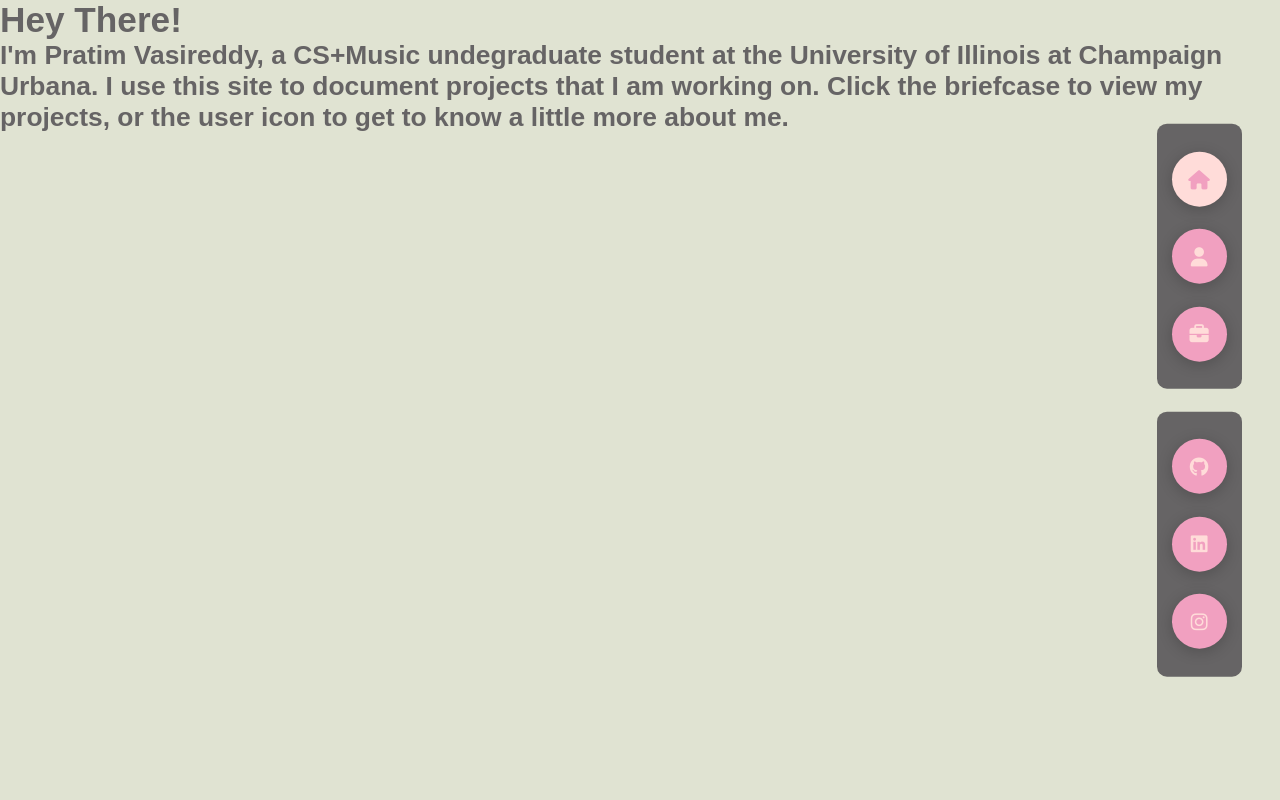
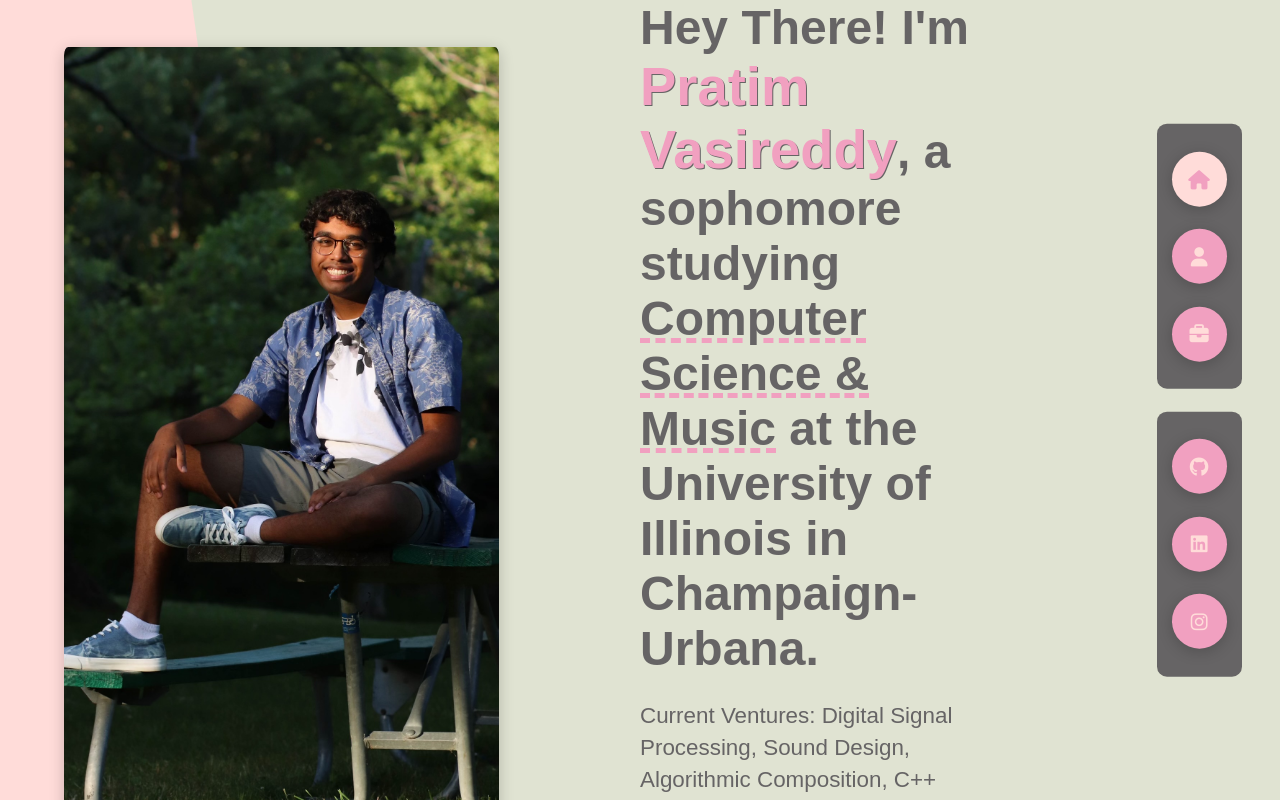
Before and after one commit to pratim-vv/vasireddy-personal-website, a plain HTML site: page index.html in a window 1280 px wide. Drawn offline with Linux system fonts and the light colour scheme; a web font is replaced by a local one.

Commit message:
basic home page

```diff
--- a/index.html
+++ b/index.html
@@ -14,8 +14,24 @@
     <body class="main-content">
 
         <header>
-            <h1>Hey There!</h1>
-            <h2>I'm Pratim Vasireddy, a CS+Music undegraduate student at the University of Illinois at Champaign Urbana. I use this site to document projects that I am working on. Click the briefcase to view my projects, or the user icon to get to know a little more about me.</h2>
+            <div class ="header-content">
+                <div class="left-side">
+                    <div class="h-shape"></div>
+                    <div class="image">
+                        <img src="images/forest.jpeg" alt="A photo of Pratim Vasireddy">
+                    </div>
+                </div>
+                <div class="right-side">
+                    <h1 class="intro">
+                        Hey There! I'm <span class="name">Pratim Vasireddy</span>,
+                        a sophomore studying <span class="major">Computer Science & Music</span> at the University
+                        of Illinois in Champaign-Urbana.
+                    </h1>
+                    <p>
+                        Current Ventures: Digital Signal Processing, Sound Design, Algorithmic Composition, C++
+                    </p>
+                </div>
+            </div>
         </header>
 
         <main>
--- a/style.css
+++ b/style.css
@@ -20,7 +20,7 @@
 body {
     background-color: var(--color-light);
     font-family: "Homenaje", sans-serif;
-    font-size: 1.1rem;
+    font-size: 1.4rem;
     color: var(--color-dark);
     transition: var(--transition);
 }
@@ -78,11 +78,11 @@ section {
 }
 
 h1 {
-    animation: fadeIn 5s;
+    animation: fadeIn 3.2s;
 }
 
-h2 {
-    animation: bounce 2s;
+p {
+    animation: fadeIn 3.4s;
 }
 
 @keyframes fadeIn {
@@ -93,7 +93,6 @@ h2 {
         opacity: 1;
     }
 }
-
 
 .active-btn {
     background-color: var(--color-light-decore) !important;
@@ -131,3 +130,66 @@ h2 {
 .active-btn:hover {
     background-color: var(--color-pale-white) !important;
 }
+
+.header-content {
+    display: grid;
+    grid-template-columns: repeat(2, 1fr);
+    min-height: 100vh;
+  }
+  .header-content .left-side {
+    display: flex;
+    align-items: center;
+    position: relative;
+  }
+  .header-content .left-side .h-shape {
+    transition: all 0.4s ease-in-out;
+    width: 65%;
+    height: 100%;
+    background-color: var(--color-light-decore);
+    position: absolute;
+    left: 0;
+    top: 0;
+    z-index: -1;
+    clip-path: polygon(0 0, 46% 0, 79% 100%, 0% 100%);
+  }
+
+  .header-content .left-side .image {
+    height: 90%;
+    width: 68%;
+    margin-left: 4rem;
+    transition: all 0.4s ease-in-out;
+  }
+  .header-content .left-side .image img {
+    width: 100%;
+    height: 100%;
+    object-fit: cover;
+    border-radius: 1%;
+    transition: all 0.4s ease-in-out;
+    box-shadow: var(--box-shadow-1);
+  }
+  .header-content .right-side {
+    display: flex;
+    flex-direction: column;
+    justify-content: center;
+    padding-right: 18rem;
+    padding-bottom: 8rem;
+  }
+  .header-content .right-side .intro {
+    font-size: 3rem;
+  }
+
+  .header-content .right-side p {
+    margin: 1.5rem 0;
+    line-height: 2rem;
+  }
+
+  .header-content .right-side .intro .name {
+    font-size: 3.4rem;
+    color: var(--color-dark-decore);
+    text-shadow: 1px 1px 0 var(--color-dark);
+  }
+
+  .header-content .right-side .intro .major {
+    text-decoration: underline dashed;
+    text-decoration-color: var(--color-dark-decore);
+  }
```
Also changed, not shown: images/forest.jpeg (added).
